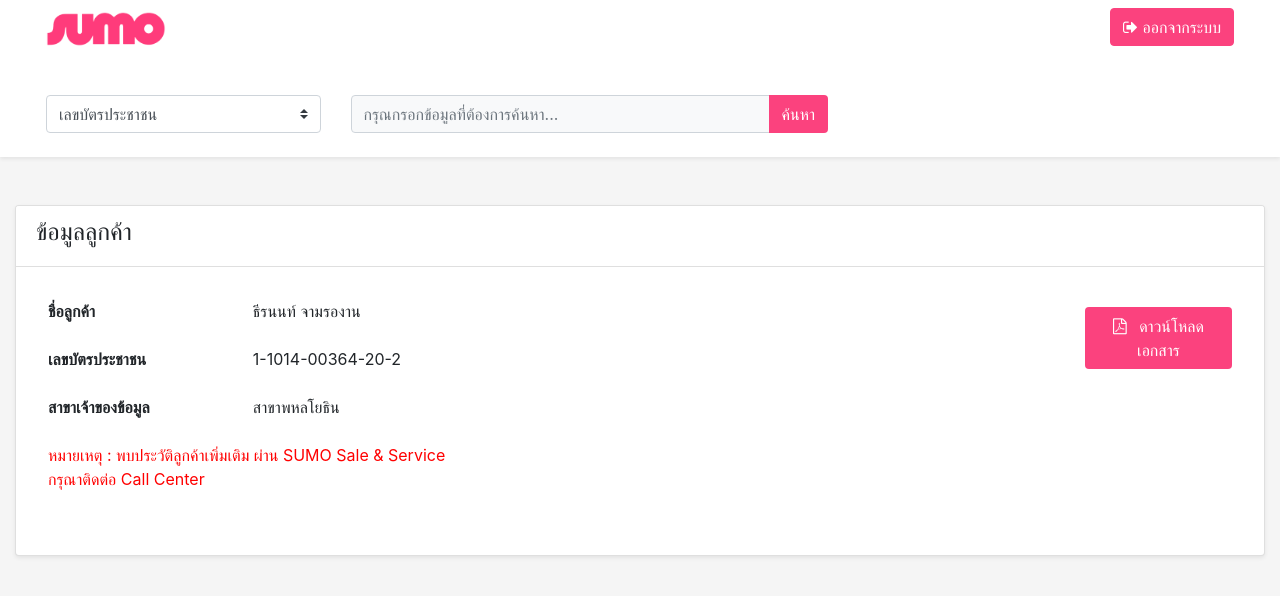
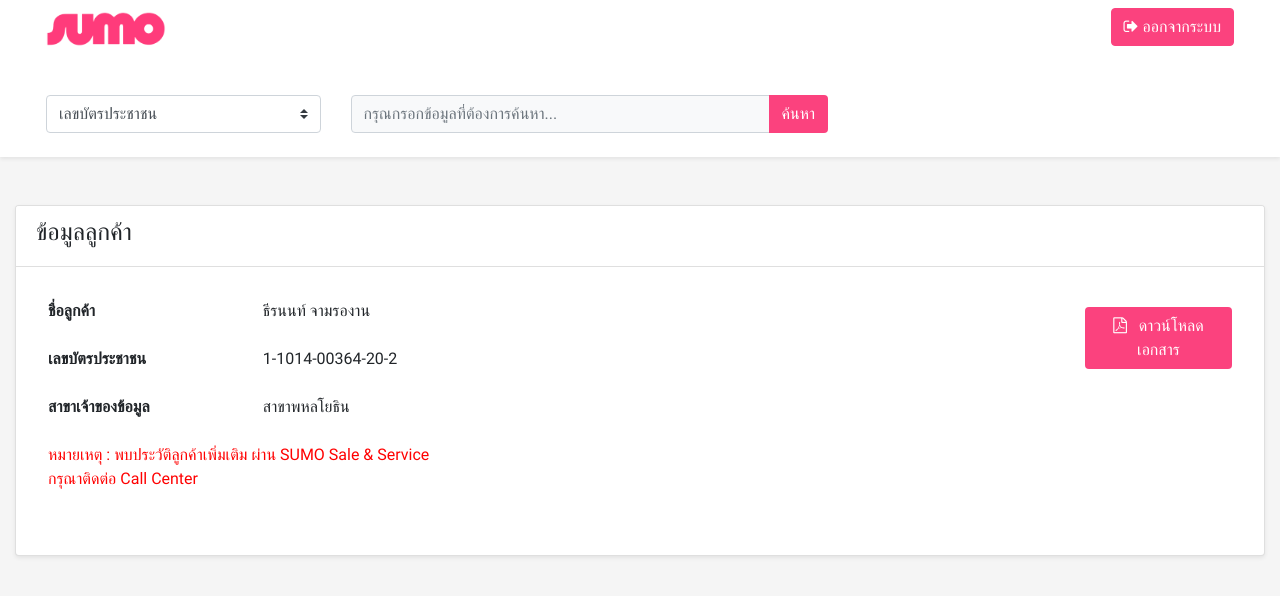
Before and after one commit to peeranont-ja/sumo_web, a website: page pages/search.html in a window 1280 px wide. Drawn offline with nearby package versions, Linux system fonts and the light colour scheme.

Commit message:
Add font

```diff
--- a/css/search.css
+++ b/css/search.css
@@ -1,33 +1,59 @@
-.bg-color {
+@font-face {
+    font-family: Roboto;
+    src: url(../vendor/font/Roboto-Regular.ttf);
+}
+
+html, body {
+    height: 100%;
+}
+
+body {
     background-color: #f5f5f5;
+    font-family: 'Roboto', sans-serif;
 }
+
+footer {
+    position: fixed;
+    bottom: 0;
+    width: 100%;
+    background: #FB427E
+}
+
 .nav-color {
     background-color: white;
 }
+
 .color-primary {
     background-color: #FB427E;
 }
-.btn-search{
+
+.btn-search {
     color: white;
 }
-.btn-download{
+
+.btn-download {
     color: white;
 }
+
 .btn-logout {
     background-color: transparent;
     border-color: #ccc;
 }
+
 .logo {
     max-width: 180px;
     min-width: 10px;
     height: auto;
 }
+
 .text-red {
     color: red;
 }
+
 .text-center {
-    text-align:center;
+    text-align: center;
 }
+
 .fix-right {
     float: right;
 }
```
